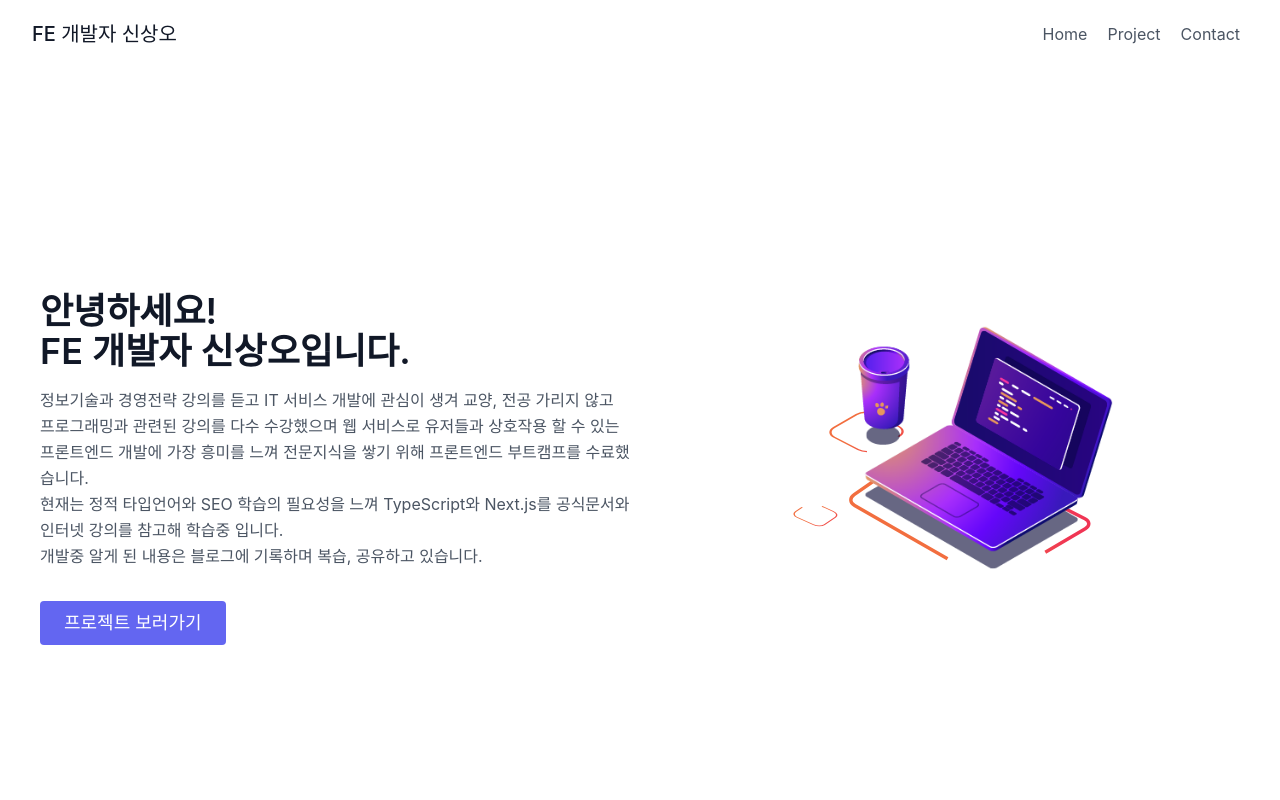
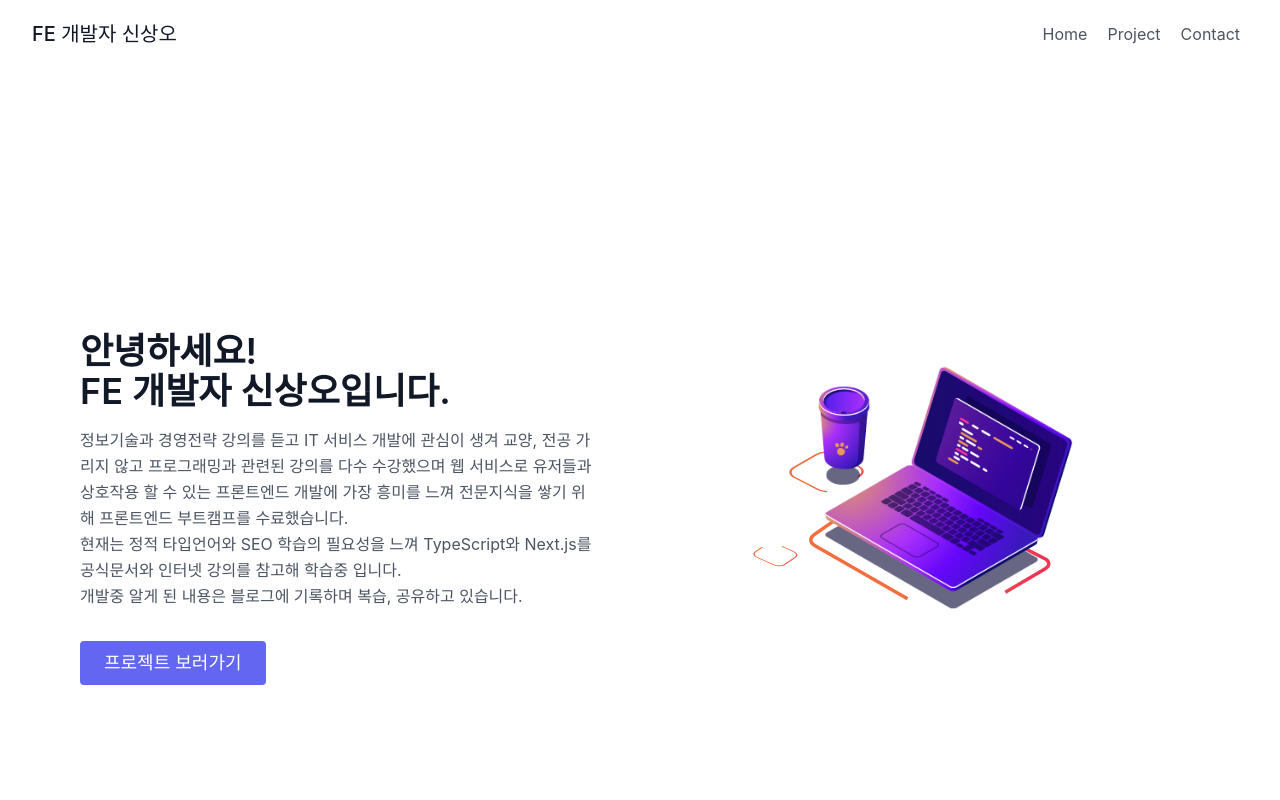
Before and after one commit to so0112/portfolio, a Next.js app: page / in a window 1280 px wide. Shown: the top 800 px of the page. Built offline with nearby package versions, Linux system fonts and the light colour scheme.

Commit message:
Design: Layout 컴포넌트 children 마진 추가

```diff
--- a/components/home/Layout.tsx
+++ b/components/home/Layout.tsx
@@ -6,7 +6,7 @@ const Layout = ({ children }: any) => {
   return (
     <>
       <Header />
-      <div>{children}</div>
+      <div className="m-10">{children}</div>
       <Footer />
     </>
   );
```
